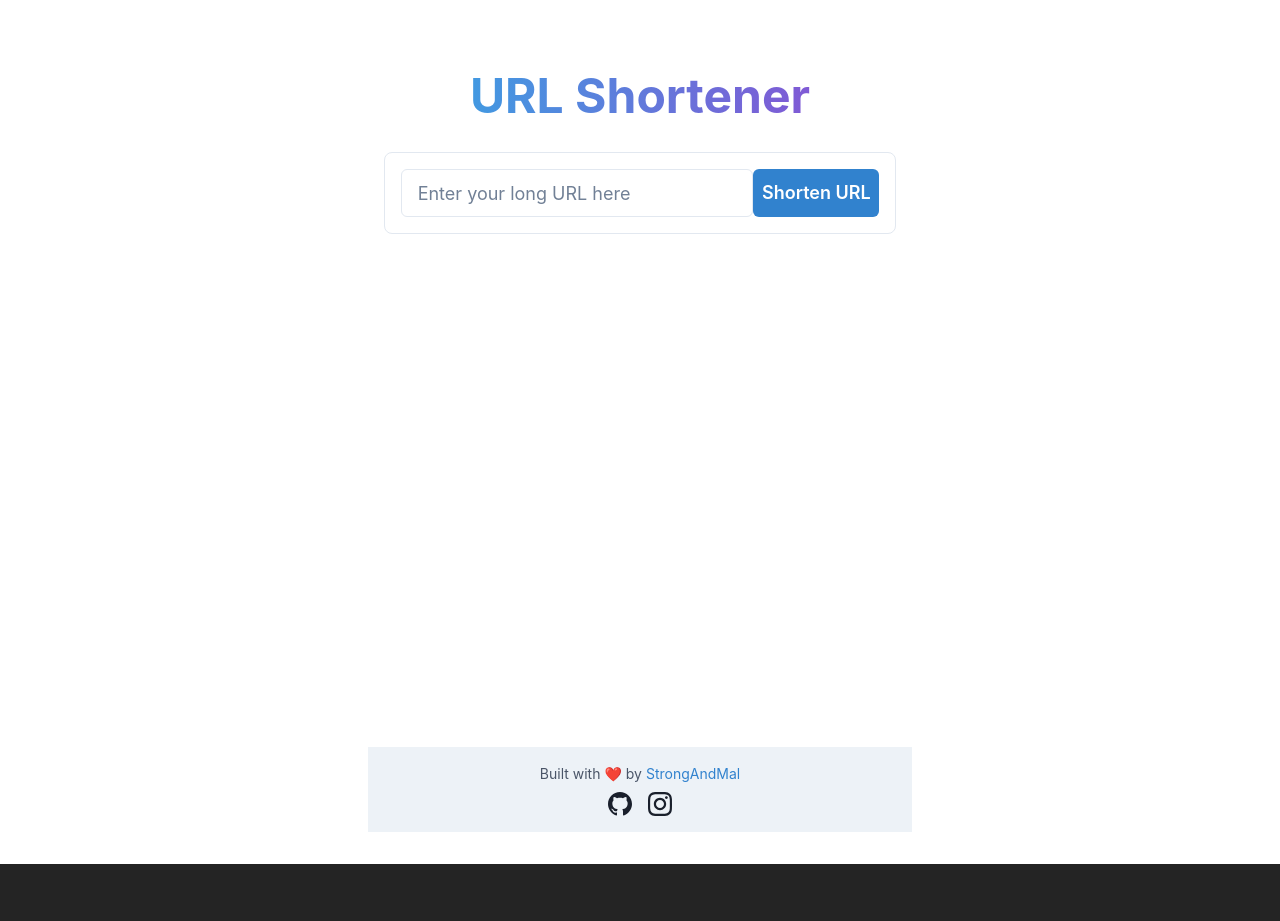
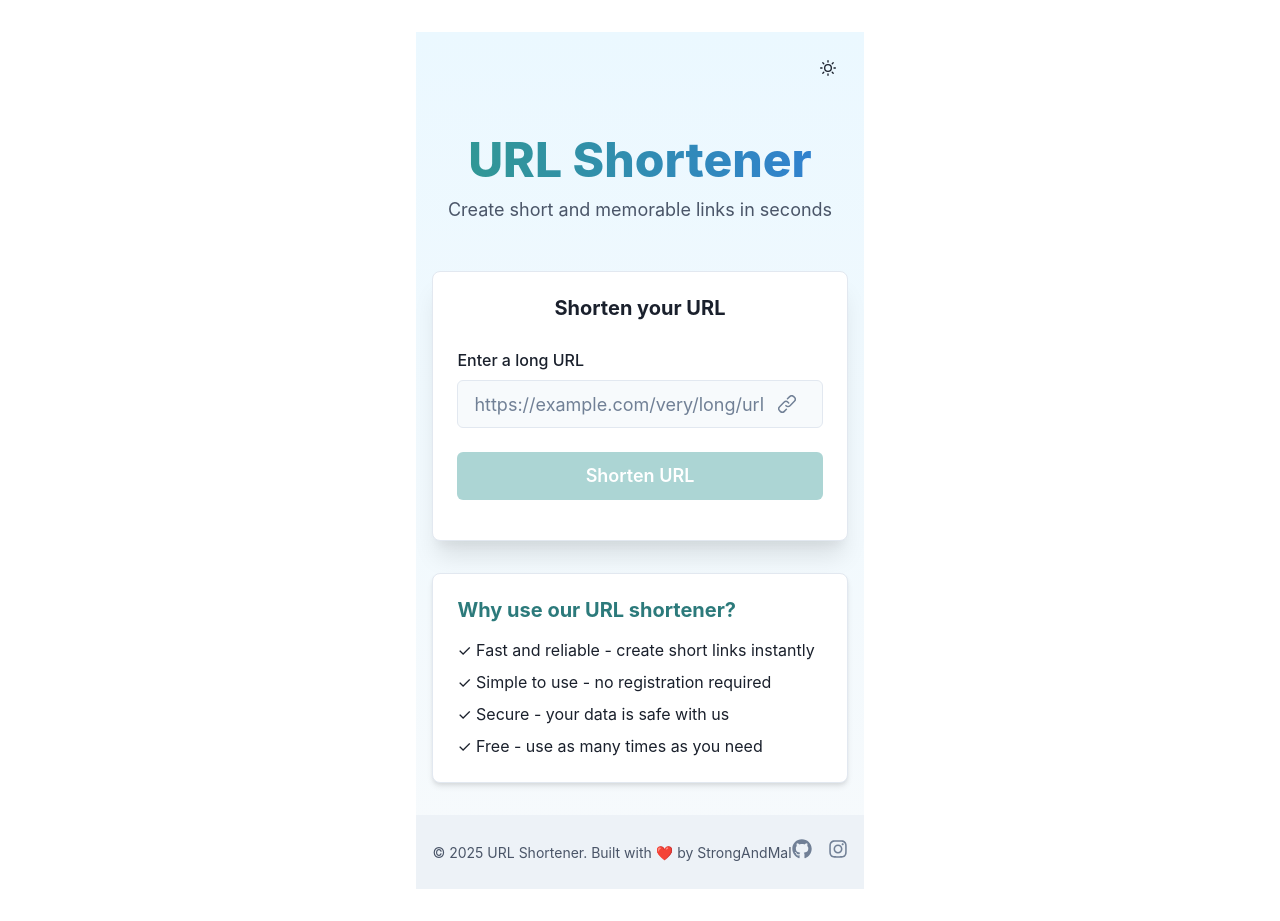
Before and after one commit to StrongAndMal/URLShortener, a React (Vite) app: page / in a window 1280 px wide. Before the commit the page ends 864 px from the top, so only its background shows below. Built offline with nearby package versions, Linux system fonts and the light colour scheme; no server answers.

Commit message:
Enhance UI and fix API issues

```diff
--- a/package.json
+++ b/package.json
@@ -21,7 +21,7 @@
     "framer-motion": "^11.0.3",
     "react": "^18.2.0",
     "react-dom": "^18.2.0",
-    "react-icons": "^5.0.1",
+    "react-icons": "^5.5.0",
     "react-router-dom": "^7.5.0"
   },
   "devDependencies": {
--- a/src/App.tsx
+++ b/src/App.tsx
@@ -1,21 +1,85 @@
-import { BrowserRouter as Router, Routes, Route } from 'react-router-dom'
-import { ChakraProvider, Box } from '@chakra-ui/react'
+import { ChakraProvider, Container, Box, Heading, Text, VStack, Image, useColorMode, IconButton, Flex } from '@chakra-ui/react'
+import { SunIcon, MoonIcon } from '@chakra-ui/icons'
+import { theme } from './theme'
 import UrlShortener from './components/UrlShortener'
 import Footer from './components/Footer'
 
 function App() {
+  const { colorMode, toggleColorMode } = useColorMode()
+
   return (
-    <ChakraProvider>
-      <Router>
-        <Box minH="100vh" display="flex" flexDirection="column">
-          <Box flex="1">
-            <Routes>
-              <Route path="/" element={<UrlShortener />} />
-            </Routes>
-          </Box>
-          <Footer />
-        </Box>
-      </Router>
+    <ChakraProvider theme={theme}>
+      <Box minHeight="100vh" display="flex" flexDirection="column"
+           bgGradient={colorMode === 'dark'
+             ? 'linear(to-b, gray.900, gray.800)'
+             : 'linear(to-b, blue.50, gray.50)'}>
+
+        <Flex justifyContent="flex-end" p={4}>
+          <IconButton
+            aria-label="Toggle color mode"
+            icon={colorMode === 'light' ? <MoonIcon /> : <SunIcon />}
+            onClick={toggleColorMode}
+            variant="ghost"
+            size="md"
+          />
+        </Flex>
+
+        <Container maxW="container.md" centerContent flex="1" py={8}>
+          <VStack spacing={8} align="stretch" w="full">
+            <VStack spacing={3} textAlign="center" mb={4}>
+              <Heading
+                as="h1"
+                size="2xl"
+                bgGradient="linear(to-r, teal.500, blue.500)"
+                bgClip="text"
+                fontWeight="extrabold"
+              >
+                URL Shortener
+              </Heading>
+              <Text
+                fontSize="lg"
+                color={colorMode === 'dark' ? 'gray.400' : 'gray.600'}
+              >
+                Create short and memorable links in seconds
+              </Text>
+            </VStack>
+
+            <Box
+              borderRadius="lg"
+              bg={colorMode === 'dark' ? 'gray.700' : 'white'}
+              p={6}
+              boxShadow="xl"
+              borderWidth="1px"
+              borderColor={colorMode === 'dark' ? 'gray.600' : 'gray.200'}
+            >
+              <UrlShortener />
+            </Box>
+
+            <Box
+              borderRadius="lg"
+              bg={colorMode === 'dark' ? 'gray.700' : 'white'}
+              p={6}
+              boxShadow="md"
+              borderWidth="1px"
+              borderColor={colorMode === 'dark' ? 'gray.600' : 'gray.200'}
+            >
+              <VStack align="start" spacing={4}>
+                <Heading size="md" color={colorMode === 'dark' ? 'teal.300' : 'teal.600'}>
+                  Why use our URL shortener?
+                </Heading>
+                <VStack align="start" spacing={2}>
+                  <Text>✓ Fast and reliable - create short links instantly</Text>
+                  <Text>✓ Simple to use - no registration required</Text>
+                  <Text>✓ Secure - your data is safe with us</Text>
+                  <Text>✓ Free - use as many times as you need</Text>
+                </VStack>
+              </VStack>
+            </Box>
+          </VStack>
+        </Container>
+
+        <Footer />
+      </Box>
     </ChakraProvider>
   )
 }
--- a/src/components/Footer.tsx
+++ b/src/components/Footer.tsx
@@ -1,61 +1,56 @@
-import { Box, Flex, Text, Link } from '@chakra-ui/react';
+import { Box, Container, Flex, Text, Link, HStack, useColorModeValue, Icon } from '@chakra-ui/react';
+import { FaGithub, FaInstagram } from 'react-icons/fa';
 
 const Footer = () => {
+  const bgColor = useColorModeValue('gray.100', 'gray.800');
+  const textColor = useColorModeValue('gray.600', 'gray.400');
+  const iconColor = useColorModeValue('gray.500', 'gray.400');
+  const linkHoverColor = useColorModeValue('teal.500', 'teal.300');
+
   return (
-    <Box as="footer" py={4} bg="gray.100" mt="auto">
+    <Box as="footer" bg={bgColor} py={6} width="100%">
+      <Container maxW="container.lg">
         <Flex
-        direction="column"
+          direction={{ base: 'column', md: 'row' }}
+          justify="space-between"
           align="center"
-        maxW="container.md"
-        mx="auto"
-        px={4}
         >
-        <Text fontSize="sm" color="gray.600">
-          Built with ❤️ by{' '}
+          <Text fontSize="sm" color={textColor} mb={{ base: 4, md: 0 }}>
+            © {new Date().getFullYear()} URL Shortener. Built with ❤️ by StrongAndMal
+          </Text>
+
+          <HStack spacing={4}>
             <Link
-            href="https://github.com/StrongAndMal"
+              href="https://github.com/StrongAndMal/URLShortener"
               isExternal
-            color="blue.500"
-            _hover={{ textDecoration: 'underline' }}
+              aria-label="GitHub"
+              _hover={{ color: linkHoverColor }}
             >
-            StrongAndMal
-          </Link>
-        </Text>
-        <Flex mt={2} gap={4}>
-          <Link
-            href="https://github.com/StrongAndMal"
-            isExternal
-            _hover={{ transform: 'scale(1.1)' }}
-            transition="transform 0.2s"
-          >
-            <svg
-              xmlns="http://www.w3.org/2000/svg"
-              width="24"
-              height="24"
-              viewBox="0 0 24 24"
-              fill="currentColor"
-            >
-              <path d="M12 0c-6.626 0-12 5.373-12 12 0 5.302 3.438 9.8 8.207 11.387.599.111.793-.261.793-.577v-2.234c-3.338.726-4.033-1.416-4.033-1.416-.546-1.387-1.333-1.756-1.333-1.756-1.089-.745.083-.729.083-.729 1.205.084 1.839 1.237 1.839 1.237 1.07 1.834 2.807 1.304 3.492.997.107-.775.418-1.305.762-1.604-2.665-.305-5.467-1.334-5.467-5.931 0-1.311.469-2.381 1.236-3.221-.124-.303-.535-1.524.117-3.176 0 0 1.008-.322 3.301 1.23.957-.266 1.983-.399 3.003-.404 1.02.005 2.047.138 3.006.404 2.291-1.552 3.297-1.23 3.297-1.23.653 1.653.242 2.874.118 3.176.77.84 1.235 1.911 1.235 3.221 0 4.609-2.807 5.624-5.479 5.921.43.372.823 1.102.823 2.222v3.293c0 .319.192.694.801.576 4.765-1.589 8.199-6.086 8.199-11.386 0-6.627-5.373-12-12-12z" />
-            </svg>
+              <Icon
+                as={FaGithub}
+                boxSize={5}
+                color={iconColor}
+                _hover={{ color: linkHoverColor }}
+                transition="color 0.2s"
+              />
             </Link>
             <Link
-            href="https://www.instagram.com/strongandmal/"
+              href="https://instagram.com/strongandmal"
               isExternal
-            _hover={{ transform: 'scale(1.1)' }}
-            transition="transform 0.2s"
+              aria-label="Instagram"
+              _hover={{ color: linkHoverColor }}
             >
-            <svg
-              xmlns="http://www.w3.org/2000/svg"
-              width="24"
-              height="24"
-              viewBox="0 0 24 24"
-              fill="currentColor"
-            >
-              <path d="M12 2.163c3.204 0 3.584.012 4.85.07 3.252.148 4.771 1.691 4.919 4.919.058 1.265.069 1.645.069 4.849 0 3.205-.012 3.584-.069 4.849-.149 3.225-1.664 4.771-4.919 4.919-1.266.058-1.644.07-4.85.07-3.204 0-3.584-.012-4.849-.07-3.26-.149-4.771-1.699-4.919-4.92-.058-1.265-.07-1.644-.07-4.849 0-3.204.013-3.583.07-4.849.149-3.227 1.664-4.771 4.919-4.919 1.266-.057 1.645-.069 4.849-.069zm0-2.163c-3.259 0-3.667.014-4.947.072-4.358.2-6.78 2.618-6.98 6.98-.059 1.281-.073 1.689-.073 4.948 0 3.259.014 3.668.072 4.948.2 4.358 2.618 6.78 6.98 6.98 1.281.058 1.689.072 4.948.072 3.259 0 3.668-.014 4.948-.072 4.354-.2 6.782-2.618 6.979-6.98.059-1.28.073-1.689.073-4.948 0-3.259-.014-3.667-.072-4.947-.196-4.354-2.617-6.78-6.979-6.98-1.281-.059-1.69-.073-4.949-.073zm0 5.838c-3.403 0-6.162 2.759-6.162 6.162s2.759 6.163 6.162 6.163 6.162-2.759 6.162-6.163c0-3.403-2.759-6.162-6.162-6.162zm0 10.162c-2.209 0-4-1.79-4-4 0-2.209 1.791-4 4-4s4 1.791 4 4c0 2.21-1.791 4-4 4zm6.406-11.845c-.796 0-1.441.645-1.441 1.44s.645 1.44 1.441 1.44c.795 0 1.439-.645 1.439-1.44s-.644-1.44-1.439-1.44z" />
-            </svg>
+              <Icon
+                as={FaInstagram}
+                boxSize={5}
+                color={iconColor}
+                _hover={{ color: linkHoverColor }}
+                transition="color 0.2s"
+              />
             </Link>
+          </HStack>
         </Flex>
-      </Flex>
+      </Container>
     </Box>
   );
 };
--- a/src/components/UrlShortener.tsx
+++ b/src/components/UrlShortener.tsx
@@ -1,37 +1,75 @@
-import React, { useState } from 'react';
+import { useState } from 'react';
 import {
   Box,
+  VStack,
+  Input,
   Button,
-  Input,
-  VStack,
+  FormControl,
+  FormLabel,
+  FormErrorMessage,
+  InputGroup,
+  InputRightElement,
   Text,
   useToast,
-  InputGroup,
   useClipboard,
-  IconButton,
-  Container,
+  Flex,
   Heading,
-  Flex,
+  useColorModeValue,
+  Divider,
+  Alert,
+  AlertIcon,
+  AlertTitle,
+  AlertDescription,
 } from '@chakra-ui/react';
-import { CopyIcon, CheckIcon } from '@chakra-ui/icons';
+import { CopyIcon, CheckIcon, LinkIcon } from '@chakra-ui/icons';
 import { shortenUrl } from '../services/api';
 
 const UrlShortener = () => {
   const [url, setUrl] = useState('');
-  const [shortenedUrl, setShortenedUrl] = useState('');
+  const [shortUrl, setShortUrl] = useState('');
   const [isLoading, setIsLoading] = useState(false);
   const [error, setError] = useState('');
   const toast = useToast();
-  const { hasCopied, onCopy } = useClipboard(shortenedUrl);
+  const { hasCopied, onCopy } = useClipboard(shortUrl);
 
-  const handleSubmit = async (e: React.FormEvent) => {
-    e.preventDefault();
+  const bgColor = useColorModeValue('white', 'gray.700');
+  const borderColor = useColorModeValue('gray.200', 'gray.600');
+  const inputBg = useColorModeValue('gray.50', 'gray.800');
+
+  const isValidUrl = (urlString: string) => {
+    try {
+      const formatted = urlString.trim();
+      if (!formatted) return false;
+
+      // Add protocol if missing
+      const urlWithProtocol = formatted.match(/^https?:\/\//i)
+        ? formatted
+        : `http://${formatted}`;
+
+      new URL(urlWithProtocol);
+      return true;
+    } catch (err) {
+      return false;
+    }
+  };
+
+  const handleShortenUrl = async () => {
+    if (!url) {
+      setError('Please enter a URL');
+      return;
+    }
+
+    if (!isValidUrl(url)) {
+      setError('Please enter a valid URL');
+      return;
+    }
+
+    setError('');
     setIsLoading(true);
-    setError('');
 
     try {
       const result = await shortenUrl(url);
-      setShortenedUrl(result);
+      setShortUrl(result);
       toast({
         title: 'URL shortened successfully!',
         status: 'success',
@@ -39,12 +77,13 @@
         isClosable: true,
       });
     } catch (err) {
+      console.error('Error shortening URL:', err);
       setError(err instanceof Error ? err.message : 'Failed to shorten URL');
       toast({
         title: 'Error',
-        description: error,
+        description: err instanceof Error ? err.message : 'Failed to shorten URL',
         status: 'error',
-        duration: 3000,
+        duration: 5000,
         isClosable: true,
       });
     } finally {
@@ -56,59 +95,88 @@
     onCopy();
     toast({
       title: 'URL copied to clipboard!',
-      status: 'success',
+      status: 'info',
       duration: 2000,
       isClosable: true,
     });
   };
 
+  const handleKeyPress = (e: React.KeyboardEvent) => {
+    if (e.key === 'Enter') {
+      handleShortenUrl();
+    }
+  };
+
   return (
-    <Container maxW="container.md" py={10}>
-      <VStack spacing={8}>
-        <Heading as="h1" size="2xl" bgGradient="linear(to-r, blue.400, purple.500)" bgClip="text">
-          URL Shortener
-        </Heading>
+    <VStack spacing={6} align="stretch" w="100%">
+      <Heading size="md" mb={1}>Shorten your URL</Heading>
 
-        <Box w="100%" p={4} borderWidth="1px" borderRadius="lg">
-          <form onSubmit={handleSubmit}>
-            <VStack spacing={4}>
+      <FormControl isInvalid={!!error}>
+        <FormLabel htmlFor="url">Enter a long URL</FormLabel>
         <InputGroup size="lg">
           <Input
-                  placeholder="Enter your long URL here"
+            id="url"
+            placeholder="https://example.com/very/long/url"
             value={url}
             onChange={(e) => setUrl(e.target.value)}
-                  isInvalid={!!error}
+            onKeyPress={handleKeyPress}
+            bg={inputBg}
+            borderWidth="1px"
+            borderColor={borderColor}
+            focusBorderColor="teal.400"
+            _focus={{ borderColor: 'teal.400', boxShadow: '0 0 0 1px teal.400' }}
           />
+          <InputRightElement width="4.5rem">
+            <LinkIcon color="gray.500" />
+          </InputRightElement>
+        </InputGroup>
+        {error && <FormErrorMessage>{error}</FormErrorMessage>}
+      </FormControl>
+
       <Button
-                  type="submit"
-                  colorScheme="blue"
+        colorScheme="teal"
+        size="lg"
         isLoading={isLoading}
         loadingText="Shortening..."
+        onClick={handleShortenUrl}
+        isDisabled={!url.trim()}
+        w="100%"
+        mb={4}
       >
         Shorten URL
       </Button>
-              </InputGroup>
 
-              {error && (
-                <Text color="red.500">{error}</Text>
-              )}
+      {shortUrl && (
+        <>
+          <Divider my={2} />
 
-              {shortenedUrl && (
-                <Flex align="center" justify="center">
-                  <Text mr={2}>{shortenedUrl}</Text>
-                  <IconButton
-                    aria-label="Copy URL"
-                    icon={hasCopied ? <CheckIcon /> : <CopyIcon />}
+          <Box>
+            <Text fontWeight="bold" mb={2}>Your shortened URL:</Text>
+            <Flex
+              p={3}
+              borderRadius="md"
+              bg={inputBg}
+              borderWidth="1px"
+              borderColor={borderColor}
+              alignItems="center"
+            >
+              <Text flex="1" fontWeight="medium" isTruncated>
+                {shortUrl}
+              </Text>
+              <Button
+                ml={2}
+                colorScheme={hasCopied ? 'green' : 'gray'}
                 onClick={handleCopy}
-                    colorScheme={hasCopied ? 'green' : 'blue'}
-                  />
+                size="sm"
+                leftIcon={hasCopied ? <CheckIcon /> : <CopyIcon />}
+              >
+                {hasCopied ? 'Copied' : 'Copy'}
+              </Button>
             </Flex>
+          </Box>
+        </>
       )}
     </VStack>
-          </form>
-        </Box>
-      </VStack>
-    </Container>
   );
 };
 
--- /dev/null
+++ b/src/theme.ts
@@ -0,0 +1,76 @@
+import { extendTheme, type ThemeConfig } from '@chakra-ui/react'
+
+const config: ThemeConfig = {
+  initialColorMode: 'light',
+  useSystemColorMode: false,
+}
+
+const colors = {
+  brand: {
+    50: '#e0f7fa',
+    100: '#b2ebf2',
+    200: '#80deea',
+    300: '#4dd0e1',
+    400: '#26c6da',
+    500: '#00bcd4',
+    600: '#00acc1',
+    700: '#0097a7',
+    800: '#00838f',
+    900: '#006064',
+  },
+}
+
+const fonts = {
+  heading: 'Inter, -apple-system, BlinkMacSystemFont, "Segoe UI", Helvetica, sans-serif',
+  body: 'Inter, -apple-system, BlinkMacSystemFont, "Segoe UI", Helvetica, sans-serif',
+}
+
+const styles = {
+  global: (props: any) => ({
+    body: {
+      color: props.colorMode === 'dark' ? 'white' : 'gray.800',
+      bg: props.colorMode === 'dark' ? 'gray.900' : 'white',
+    },
+  }),
+}
+
+const components = {
+  Button: {
+    baseStyle: {
+      fontWeight: '600',
+      borderRadius: 'md',
+    },
+    variants: {
+      primary: (props: any) => ({
+        bg: props.colorMode === 'dark' ? 'teal.300' : 'teal.500',
+        color: props.colorMode === 'dark' ? 'gray.800' : 'white',
+        _hover: {
+          bg: props.colorMode === 'dark' ? 'teal.400' : 'teal.600',
+        },
+      }),
+    },
+  },
+  Input: {
+    variants: {
+      filled: (props: any) => ({
+        field: {
+          bg: props.colorMode === 'dark' ? 'gray.600' : 'gray.100',
+          _hover: {
+            bg: props.colorMode === 'dark' ? 'gray.500' : 'gray.200',
+          },
+          _focus: {
+            bg: props.colorMode === 'dark' ? 'gray.500' : 'gray.200',
+          },
+        },
+      }),
+    },
+  },
+}
+
+export const theme = extendTheme({
+  config,
+  colors,
+  fonts,
+  styles,
+  components,
+})
```
Also changed, not shown: src/services/api.ts (+27 -6 lines), vercel.json, 2 other files (tests, documents, lock files or other folders). Lines whose indentation alone changed are shown as unchanged.
